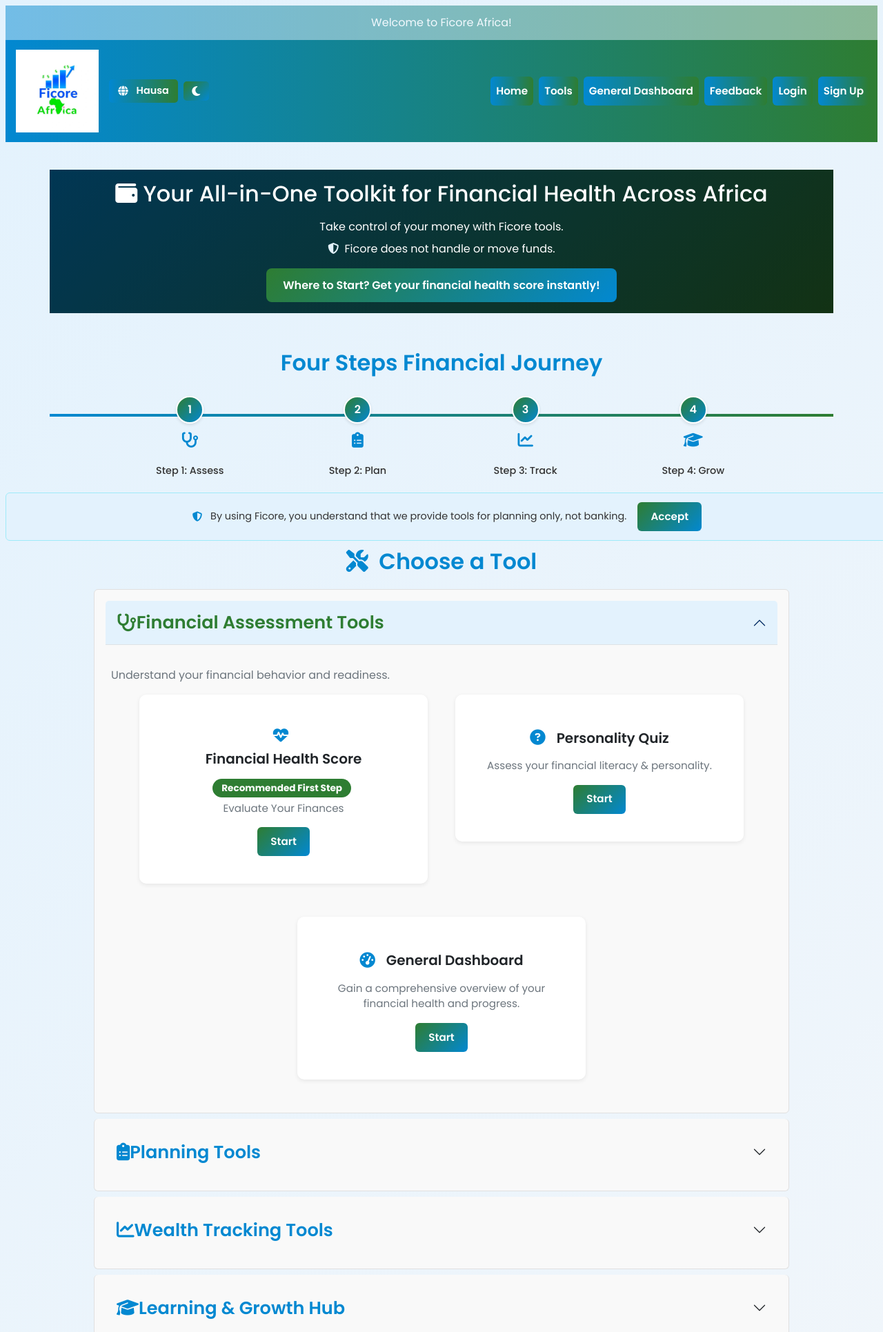
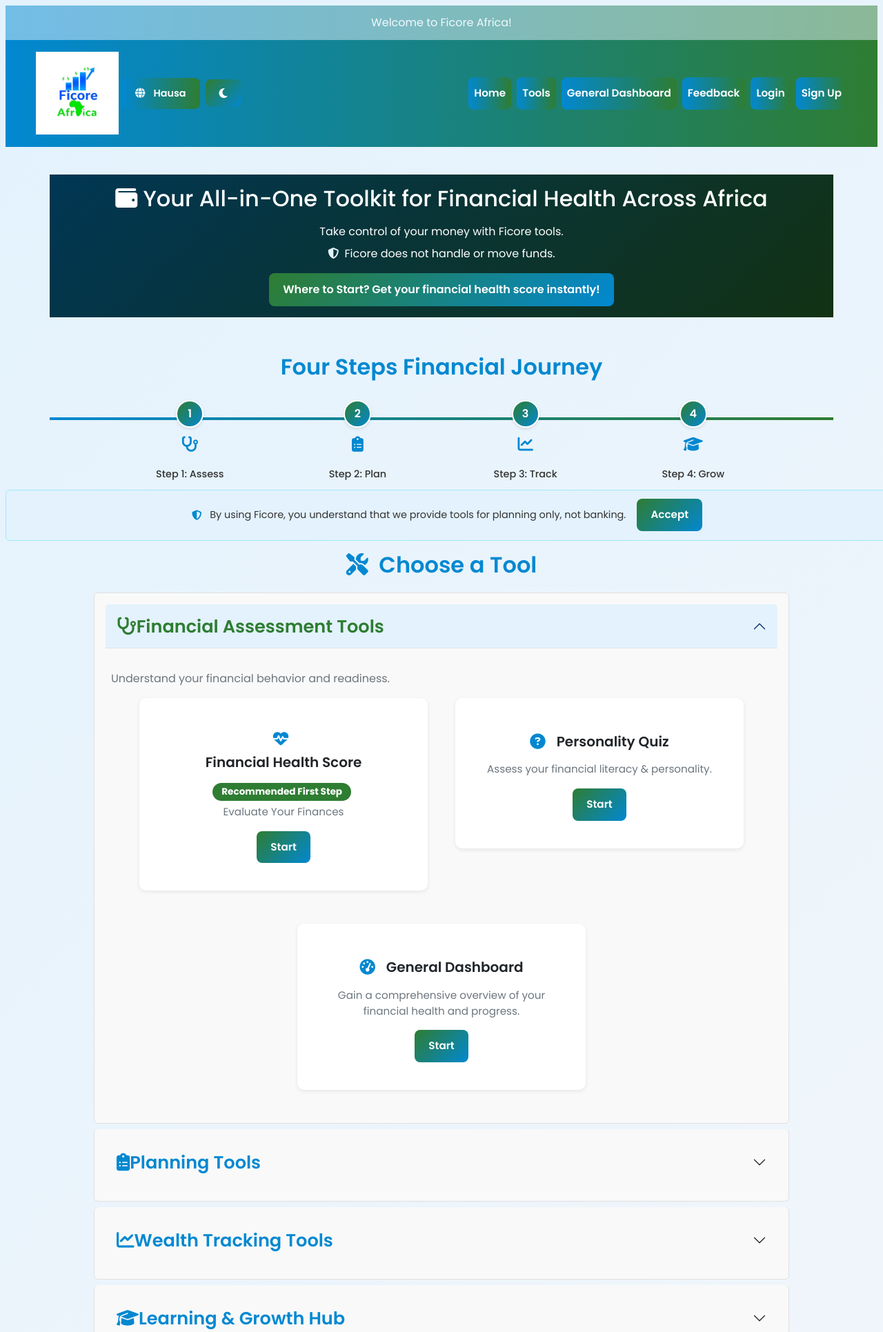
Before and after one commit to ficore-africa/FICORE-TOOLS-SUITE, a Flask app: page / in a window 1280 px wide. Shown: the top 1931 px of the page at 69% size. Run offline with Flask 3, Linux system fonts and the light colour scheme; some libraries are stand-ins or nearby versions.

Commit message:
Update styles.css

```diff
--- a/static/css/styles.css
+++ b/static/css/styles.css
@@ -67,7 +67,7 @@
     --info-box-text: #856404;
     --info-box-border: #ffeeba;
     --section-bg: #E3F2FD;
-    --section-border: #343a40;
+    --section-border: #e0e0e0;
     --testimonial-text: #333;
     --testimonial-quote: #0288D1;
     --social-icon-hover: #E3F2FD;
@@ -160,27 +160,34 @@
 }
 
 /* Add Transitions for Smooth Color Changes */
-body, .navbar, .header-message, .consent-banner, .btn-primary, .hero, .card, .journey-strip, .journey-step,
+body, .navbar, .header-message, .consent-banner, .btn, .hero, .card, .journey-strip, .journey-step,
 .tool-group, .accordion-button, .accordion-item, .tool-header-container, .progress, .badge, .about-container,
 .about-header, .mission-statement, .team-why, .testimonials-section, .recommended-learning, .faq-section,
 .why-section, .footer-disclaimer, .social-icons a, .insights-box, .course-link, .resources a, .list-group-item {
     transition: background-color 0.3s ease, color 0.3s ease, border-color 0.3s ease, background 0.3s ease;
 }
 
+/* Smooth Scroll for Auto-Scrolling */
+body {
+    scroll-behavior: smooth;
+}
+
 /* Mode Toggle Button */
 #modeToggle {
     display: inline-flex;
     align-items: center;
+    justify-content: center;
     gap: 0.5rem;
-    padding: 0.3rem 0.6rem;
+    padding: 0.75rem 1.25rem;
     background: var(--button-gradient);
     color: white;
     border: none;
-    border-radius: 5px;
-    font-size: 0.85rem;
+    border-radius: 8px;
+    font-size: 0.9rem;
     font-weight: 600;
     cursor: pointer;
     transition: background 0.3s ease, transform 0.2s ease;
+    width: auto;
 }
 
 #modeToggle:hover {
@@ -221,14 +228,18 @@
     background: var(--navbar-gradient);
     animation: gradientShift 5s ease infinite;
     z-index: 1000;
+    display: flex;
+    align-items: center;
+    justify-content: space-between;
+    padding: 0.5rem 1rem;
 }
 
 .navbar-brand {
-    padding: 0.2rem;
-    margin: 0.2rem auto;
     color: #FFFFFF !important;
     font-weight: bold;
+    font-size: 1rem;
     text-align: center;
+    margin: 0;
 }
 
 .logo-centered {
@@ -236,19 +247,41 @@
 }
 
 .navbar-toggler {
-    margin: 0.2rem auto;
+    padding: 0.3rem 0.6rem;
+    font-size: 0.9rem;
+    border: none;
+    background: var(--button-nav-gradient);
+    color: white;
+    border-radius: 8px;
+}
+
+.navbar-toggler:hover {
+    background: var(--button-nav-gradient-hover);
 }
 
 .navbar-nav {
     gap: 0.5rem;
     flex-direction: column;
-    align-items: center;
+    align-items: flex-end;
 }
 
 .nav-link {
     color: #FFFFFF !important;
     font-weight: bold;
     font-size: 0.9rem;
+}
+
+.navbar-collapse {
+    display: flex;
+    align-items: center;
+    justify-content: flex-end;
+}
+
+.navbar-actions {
+    display: flex;
+    align-items: center;
+    gap: 0.5rem;
+    justify-content: flex-end;
 }
 
 @keyframes gradientShift {
@@ -299,36 +332,50 @@
 }
 
 .consent-banner .close-btn {
-    background: none;
+    display: inline-flex;
+    align-items: center;
+    justify-content: center;
+    padding: 0.75rem 1.25rem;
+    background: var(--button-gradient);
+    color: white;
     border: none;
-    font-size: 1rem;
-    color: var(--accent-blue);
+    border-radius: 8px;
+    font-size: 0.9rem;
+    font-weight: 600;
     cursor: pointer;
-    padding: 0.2rem;
+    transition: background 0.3s ease, transform 0.2s ease;
+    width: auto;
+}
+
+.consent-banner .close-btn:hover {
+    background: var(--button-gradient-hover);
+    transform: scale(1.05);
 }
 
 /* Buttons */
-.btn-primary {
+.btn, .btn-primary, .btn-explore, .language-btn, .course-link, .tool-card button, .modal .btn {
     display: inline-flex;
     align-items: center;
+    justify-content: center;
     gap: 0.5rem;
-    padding: 0.5rem 1rem;
+    padding: 0.75rem 1.25rem;
     background: var(--button-gradient);
     color: white;
     text-decoration: none;
-    border-radius: 6px;
+    border-radius: 8px;
     font-size: 0.9rem;
     font-weight: 600;
     border: none;
-    transition: transform 0.2s ease, background 0.3s ease;
-    width: 95%;
-    margin: 0.5rem auto;
+    transition: background 0.3s ease, transform 0.2s ease;
+    width: auto;
+    max-width: 100%;
+    box-sizing: border-box;
     text-align: center;
 }
 
-.btn-primary:hover {
+.btn:hover, .btn-primary:hover, .btn-explore:hover, .language-btn:hover, .course-link:hover, .tool-card button:hover, .modal .btn:hover {
+    background: var(--button-gradient-hover);
     transform: scale(1.05);
-    background: var(--button-gradient-hover);
 }
 
 .btn-primary.navbar-btn {
@@ -340,24 +387,17 @@
 }
 
 .btn-explore {
-    padding: 0.7rem 1.2rem;
-    font-size: 0.9rem;
-    border-radius: 8px;
-    transition: transform 0.3s ease, box-shadow 0.3s ease;
+    font-size: 0.95rem;
+    transition: box-shadow 0.3s ease;
 }
 
 .btn-explore:hover {
-    transform: scale(1.1);
     box-shadow: 0 4px 12px rgba(0, 0, 0, 0.2);
 }
 
-/* Language Button */
 .language-btn {
     font-size: 0.85rem;
-    padding: 0.3rem 0.6rem;
-    min-width: 70px;
-    text-align: center;
-    border-radius: 5px;
+    min-width: 80px;
     white-space: nowrap;
 }
 
@@ -477,31 +528,44 @@
     display: flex;
     flex-direction: column;
     align-items: center;
-}
-
-/* Central timeline line */
+    z-index: 2;
+}
+
+.journey-container h2 {
+    position: relative;
+    z-index: 3;
+    margin-bottom: 2rem;
+    margin-top: 1rem;
+}
+
+/* Horizontal timeline line for mobile */
 .journey-container::before {
     content: '';
     position: absolute;
-    top: 0;
-    bottom: 0;
-    left: 50%;
-    transform: translateX(-50%);
-    width: 4px;
-    background: var(--journey-line-gradient);
+    top: 50%;
+    left: 0;
+    right: 0;
+    transform: translateY(-50%);
+    height: 4px;
+    background: var(--journey-line-gradient-horizontal);
+    z-index: 0;
 }
 
 .journey-steps {
     display: flex;
-    flex-direction: column;
-    gap: 2rem;
+    flex-direction: row;
+    flex-wrap: wrap;
+    gap: 1rem;
     position: relative;
     width: 100%;
-    max-width: 300px;
+    max-width: 100%;
+    z-index: 2;
+    justify-content: center;
 }
 
 .journey-step {
     display: flex;
+    flex-direction: column;
     align-items: center;
     justify-content: center;
     position: relative;
@@ -512,7 +576,16 @@
     text-decoration: none;
     transition: transform 0.2s ease, background-color 0.2s ease;
     padding: 1rem;
-    z-index: 1;
+    margin: 0;
+    z-index: 3;
+    opacity: 0;
+    animation: fadeInOnScroll 0.5s ease forwards;
+    flex: 1 1 45%;
+    max-width: 150px;
+}
+
+@keyframes fadeInOnScroll {
+    to { opacity: 1; }
 }
 
 .journey-step:hover {
@@ -543,10 +626,9 @@
     border-radius: 50%;
     font-weight: 600;
     font-size: 1rem;
-    position: absolute;
-    left: 50%;
-    transform: translateX(-50%);
-    z-index: 2;
+    position: static;
+    margin-bottom: 0.5rem;
+    z-index: 4;
     border: 2px solid #fff;
     box-shadow: 0 2px 4px rgba(0, 0, 0, 0.1);
 }
@@ -556,6 +638,8 @@
     margin: 0.5rem 0 0;
     text-wrap: balance;
     white-space: normal;
+    position: relative;
+    z-index: 3;
 }
 
 /* Tool Group */
@@ -1110,8 +1208,6 @@
 /* Section Headers */
 h1, h3,
 .tools-section h2,
-.why-section h2,
-.testimonials-section h2,
 .recommended-learning h2,
 .faq-section h2 {
     font-family: 'Poppins', 'Arial', sans-serif;
@@ -1296,20 +1399,30 @@
         padding: 1rem;
     }
 
+    .navbar {
+        padding: 0.8rem 2rem;
+    }
+
+    .navbar-brand {
+        font-size: 1.2rem;
+    }
+
+    .logo-centered {
+        max-width: 120px;
+    }
+
     .navbar-nav {
         flex-direction: row;
-    }
-
-    .navbar-brand {
-        margin-right: 0.5rem;
-    }
-
-    .logo-centered {
-        max-width: 120px;
+        align-items: center;
     }
 
     .nav-link {
         font-size: 1rem;
+    }
+
+    .navbar-toggler {
+        padding: 0.75rem 1.25rem;
+        font-size: 0.95rem;
     }
 
     .header-message {
@@ -1322,22 +1435,19 @@
         padding: 0.8rem;
     }
 
-    .btn-primary {
-        padding: 0.6rem 1.2rem;
+    .btn, .btn-primary, .btn-explore, .language-btn, .course-link, .tool-card button, .modal .btn {
+        padding: 0.75rem 1.25rem;
         font-size: 0.95rem;
-        width: auto;
-        margin: 0;
+        border-radius: 8px;
     }
 
     .btn-explore {
-        padding: 0.8rem 1.5rem;
         font-size: 1rem;
     }
 
     .language-btn {
         font-size: 0.9rem;
-        padding: 0.4rem 0.8rem;
-        min-width: 80px;
+        min-width: 90px;
     }
 
     .hero {
@@ -1411,6 +1529,9 @@
         justify-content: flex-start;
         width: 20%;
         padding: 0.5rem;
+        margin: 0;
+        flex: 0 0 auto;
+        max-width: none;
     }
 
     .step-badge {
@@ -1631,15 +1766,13 @@
 
     h1, h3,
     .tools-section h2,
-    .why-section h2,
-    .testimonials-section h2,
     .recommended-learning h2,
     .faq-section h2 {
         font-size: 2rem;
     }
 
     #modeToggle {
-        padding: 0.4rem 0.8rem;
-        font-size: 0.9rem;
-    }
-}
+        padding: 0.75rem 1.25rem;
+        font-size: 0.95rem;
+    }
+}
```
Also changed, not shown: other parts of static/css/styles.css (+108 -44 lines).
